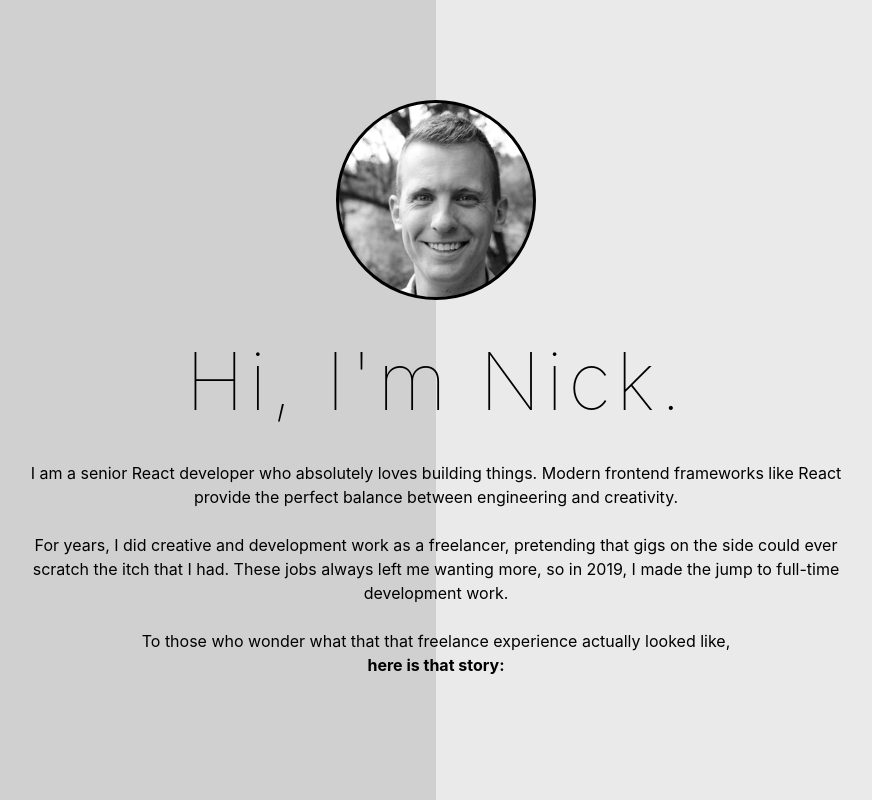
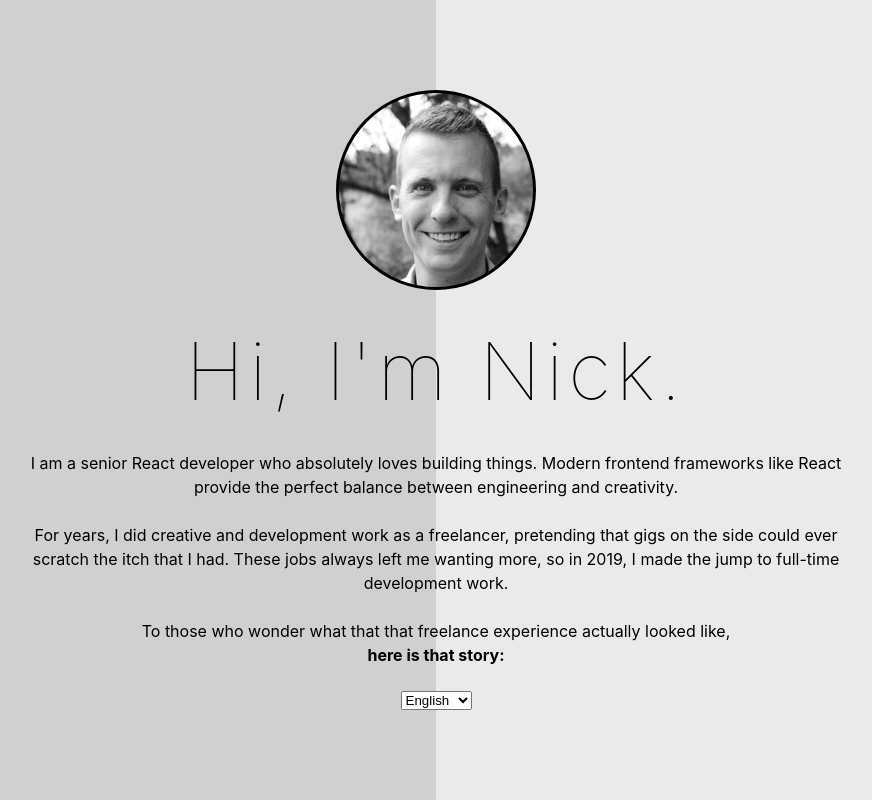
Before and after one commit to nickburczyk/Freelance-Timeline, a React (Create React App) app: page / in a window 1280 px wide. Shown: the top 800 px of the page, without its empty margins (204-1076 px from the left). Built offline with nearby package versions, Linux system fonts and the light colour scheme.

Commit message:
Add basic translation support (DE)

```diff
--- a/src/App.tsx
+++ b/src/App.tsx
@@ -4,6 +4,7 @@ import Home from './components/Home/Home';
 import MyTimeline from './components/Timeline/MyTimeline';
 
 function App() {
+  // console.log(sessionStorage)
   return (
     <div className="App">
       <Home/>
--- a/src/components/Home/Home.tsx
+++ b/src/components/Home/Home.tsx
@@ -1,28 +1,38 @@
+import { useState } from "react"
+import useTranslation from "../../lib/Hooks/useTranslation"
 import styles from "./home.module.css"
 
 const {
-  header, avatar, title, p
+  header, avatar, titleStyle, p
 } = styles
 
 const Home = () => {
+  const [lang, setLang] = useState<any>("EN-US")
+  const title = useTranslation(lang, texts.title, 'home', 'title')
+  const p1 = useTranslation(lang, texts.p1, 'home', 'p1')
+  const p2 = useTranslation(lang, texts.p2, 'home', 'p2')
+  const p3 = useTranslation(lang, texts.p3, 'home', 'p3')
+  const p3Bold = useTranslation(lang, texts.p3Bold, 'home', 'p3Bold')
+
   return (
     <header className={header}>
       <div className={avatar}/>
-      <h1 className={title}>Hi, I'm Nick.</h1>
+      <h1 className={titleStyle}>{title || texts.title}</h1>
       <p className={p}>
-        I am a senior React developer who absolutely loves building things. Modern frontend
-        frameworks like React provide the perfect balance between engineering and creativity.
+        {(lang !== "EN-US" && p1) ? p1 : texts.p1}
       </p>
       <p className={p}>
-        For years, I did creative and development work as a freelancer, pretending that gigs on the side could
-        ever scratch the itch that I had. These jobs always left me wanting more, so in 2019, I made the jump
-        to full-time development work.
+        {(lang !== "EN-US" && p2) ? p2 : texts.p2}
       </p>
       <p className={p}>
-        To those who wonder what that that freelance experience actually looked like,
+        {(lang !== "EN-US" && p3) ? p3 : texts.p3}
         <br/>
-        <b>here is that story:</b>
+        <b>{(lang !== "EN-US" && p3Bold) ? p3Bold : texts.p3Bold}</b>
       </p>
+      <select onChange={(e)=>setLang(e.target.value)}>
+        <option value={"EN-US"}>English</option>
+        <option value={"DE"}>Deutsch</option>
+      </select>
     </header>
   )
 }
@@ -32,3 +42,11 @@ export default Home
 interface Props {
   // no props needed
 }
+
+const texts = {
+  title: "Hi, I'm Nick.",
+  p1: "I am a senior React developer who absolutely loves building things. Modern frontend frameworks like React provide the perfect balance between engineering and creativity.",
+  p2: "For years, I did creative and development work as a freelancer, pretending that gigs on the side could ever scratch the itch that I had. These jobs always left me wanting more, so in 2019, I made the jump to full-time development work.",
+  p3: "To those who wonder what that that freelance experience actually looked like,",
+  p3Bold: "here is that story:"
+}
--- a/src/components/Home/home.module.css
+++ b/src/components/Home/home.module.css
@@ -7,7 +7,7 @@
   padding: 3rem;
 }
 
-.title {
+.titleStyle {
   font-size: 5rem;
   font-weight: 100;
   margin-bottom: 2rem;
@@ -29,9 +29,9 @@
   border-radius: 50%;
   margin-bottom: 2rem;
   background-repeat: no-repeat;
-  filter:saturate(0%);
   background-position-y: -30px;
   background-image: url("../../assets/img/smile.jpg");
+  filter:saturate(0%);
   transition: filter 250ms ease-in-out;
 }
 .avatar:hover {
--- /dev/null
+++ b/src/lib/Hooks/useTranslation.ts
@@ -0,0 +1,75 @@
+import { useEffect, useState } from 'react';
+
+const useTranslation = (lang:"EN-US" | "DE", text:string, page: string, cacheKey:string) => {
+  const [translation, setTranslation] = useState<string>('');
+
+  useEffect(() => {
+    if (lang === "EN-US") {
+      return
+    }
+
+    translate()
+}, [lang])
+
+  const baseUrl = "https://api-free.deepl.com/v2/translate?";
+  const params:any = {
+    auth_key: "0dd8ed21-3166-9868-a905-eb09e9762643:fx",
+    text,
+    source_lang: "EN",
+    target_lang: lang,
+    split_sentences: 0
+  };
+
+  const translate = async () => {
+    const existing = sessionStorage.getItem(lang)
+    const parsedPage = existing && JSON.parse(existing)[page]
+    const parsed = parsedPage && parsedPage[cacheKey]
+    if (parsed) {
+      setTranslation(parsed)
+      return
+    }
+
+    let uri = "";
+    const paramsToString = (key:string, i: number, arr: string[]):void => {
+      const and = i === arr.length - 1 ? "" : "&";
+      uri += `${key}=${params[key]}${and}`
+    }
+
+    Object.keys(params).forEach(paramsToString);
+    const fullUri = baseUrl + uri;
+
+    await fetch(fullUri)
+      .then((res) => {
+        if (res.ok) {
+          return res.json();
+        }
+      })
+      .then((data) => {
+        const targetText = data?.translations[0].text
+
+        let cached = sessionStorage.getItem(lang)
+        if (!cached) {
+          sessionStorage.setItem(lang, JSON.stringify({}))
+        }
+        cached = sessionStorage.getItem(lang)
+
+        const cachedParsed = cached && JSON.parse(cached)
+        const updated = {
+          ...cachedParsed,
+          [page]: {
+            ...cachedParsed[page],
+            [cacheKey]: targetText
+        }}
+        sessionStorage.setItem(lang, JSON.stringify(updated))
+        setTranslation(targetText);
+      })
+      .catch(() => {
+        setTranslation('')
+        console.log(`Error fetching translation for: "${text}"`)
+      })
+  };
+
+  return translation
+}
+
+export default useTranslation
```
